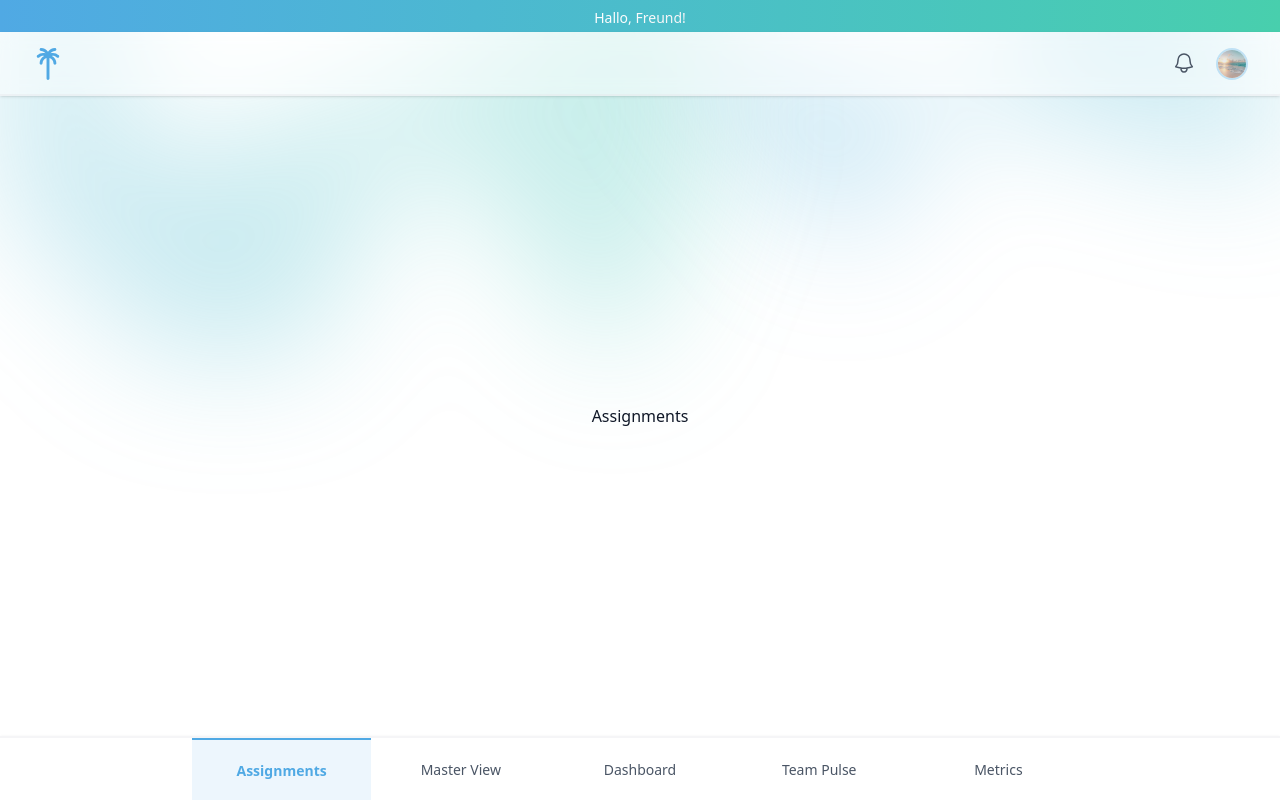
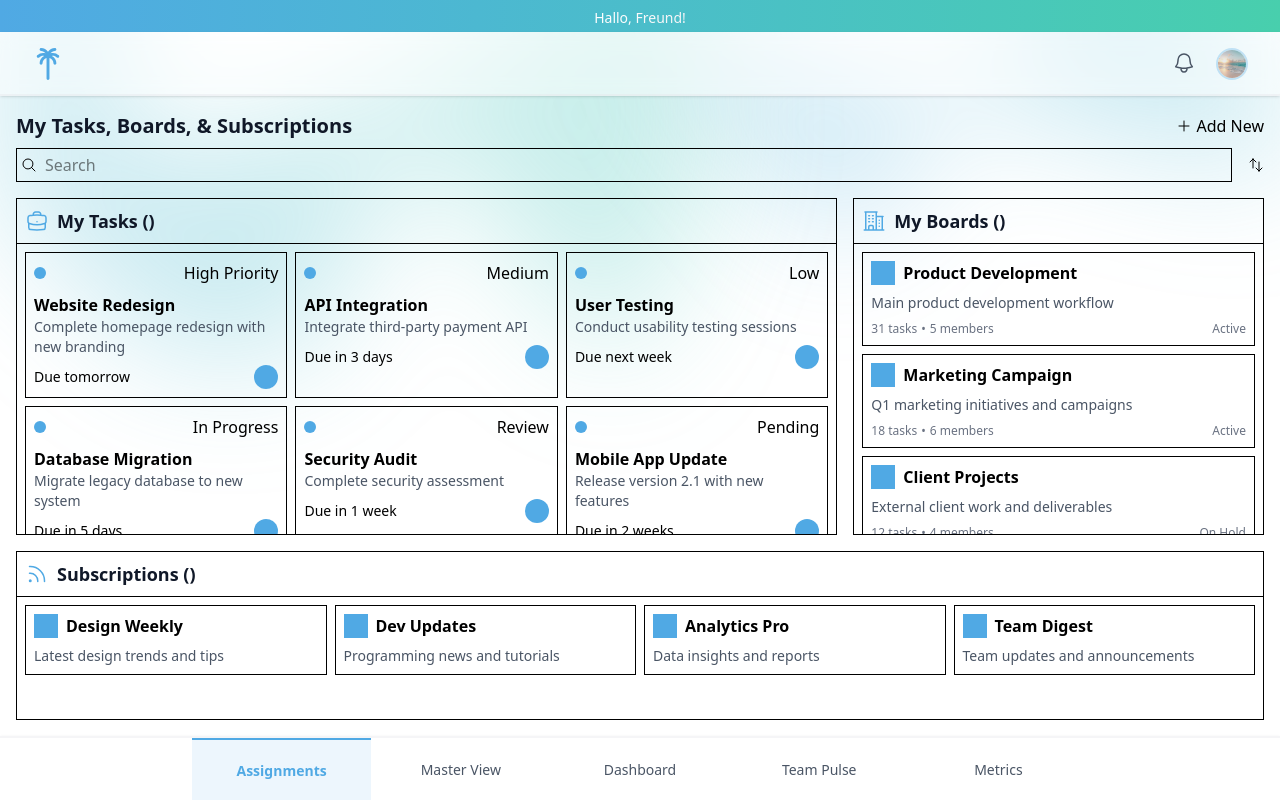
Before and after one commit to sunpetal/express-starter, a Vue app in the folder client/: page /assignments in a window 1280 px wide. Built offline with nearby package versions, Linux system fonts and the light colour scheme.

Commit message:
wireframe layout added

```diff
--- a/client/src/views/Assignments.vue
+++ b/client/src/views/Assignments.vue
@@ -1,5 +1,266 @@
-<script setup lang="ts"></script>
+<script setup lang="ts">
+import {
+  BriefcaseIcon,
+  BuildingOffice2Icon,
+  PlusIcon,
+  ArrowsUpDownIcon,
+  MagnifyingGlassIcon,
+  RssIcon,
+} from '@heroicons/vue/24/outline';
+
+export type TaskItem = {
+  status: string;
+  title: string;
+  description: string;
+  due: string;
+};
+
+export type BoardItem = {
+  title: string;
+  description: string;
+  tasks: string;
+  members: string;
+  status: string;
+};
+
+export type SubscriptionItem = {
+  title: string;
+  description: string;
+};
+
+const sections: {
+  key: 'tasks' | 'boards' | 'subscriptions';
+  title: string;
+  icon: any;
+  items: (TaskItem | BoardItem | SubscriptionItem)[];
+}[] = [
+  {
+    key: 'tasks',
+    title: 'My Tasks',
+    icon: BriefcaseIcon,
+    items: [
+      {
+        status: 'High Priority',
+        title: 'Website Redesign',
+        description: 'Complete homepage redesign with new branding',
+        due: 'Due tomorrow',
+      },
+      {
+        status: 'Medium',
+        title: 'API Integration',
+        description: 'Integrate third-party payment API',
+        due: 'Due in 3 days',
+      },
+      {
+        status: 'Low',
+        title: 'User Testing',
+        description: 'Conduct usability testing sessions',
+        due: 'Due next week',
+      },
+      {
+        status: 'In Progress',
+        title: 'Database Migration',
+        description: 'Migrate legacy database to new system',
+        due: 'Due in 5 days',
+      },
+      {
+        status: 'Review',
+        title: 'Security Audit',
+        description: 'Complete security assessment',
+        due: 'Due in 1 week',
+      },
+      {
+        status: 'Pending',
+        title: 'Mobile App Update',
+        description: 'Release version 2.1 with new features',
+        due: 'Due in 2 weeks',
+      },
+    ],
+  },
+  {
+    key: 'boards',
+    title: 'My Boards',
+    icon: BuildingOffice2Icon,
+    items: [
+      {
+        title: 'Product Development',
+        description: 'Main product development workflow',
+        tasks: '31 tasks',
+        members: '5 members',
+        status: 'Active',
+      },
+      {
+        title: 'Marketing Campaign',
+        description: 'Q1 marketing initiatives and campaigns',
+        tasks: '18 tasks',
+        members: '6 members',
+        status: 'Active',
+      },
+      {
+        title: 'Client Projects',
+        description: 'External client work and deliverables',
+        tasks: '12 tasks',
+        members: '4 members',
+        status: 'On Hold',
+      },
+      {
+        title: 'Bug Tracking',
+        description: 'Bug reports and issue resolution',
+        tasks: '31 tasks',
+        members: '5 members',
+        status: 'Active',
+      },
+      {
+        title: 'Research & Development',
+        description: 'Innovation and research projects',
+        tasks: '9 tasks',
+        members: '3 members',
+        status: 'Planning',
+      },
+      {
+        title: 'HR & Operations',
+        description: 'Human resources and operational tasks',
+        tasks: '15 tasks',
+        members: '7 members',
+        status: 'Active',
+      },
+    ],
+  },
+  {
+    key: 'subscriptions',
+    title: 'My Subscriptions',
+    icon: RssIcon,
+    items: [
+      { title: 'Design Weekly', description: 'Latest design trends and tips' },
+      { title: 'Dev Updates', description: 'Programming news and tutorials' },
+      { title: 'Analytics Pro', description: 'Data insights and reports' },
+      { title: 'Team Digest', description: 'Team updates and announcements' },
+    ],
+  },
+];
+</script>
 
 <template>
-  <p class="p-4 text-gray-900 dark:text-white flex items-center justify-center">Assignments</p>
+  <div class="w-full h-full flex flex-col p-4" role="main">
+    <!-- SEARCH & FILTER AREA -->
+    <div class="flex flex-col gap-2 flex-shrink-0">
+      <div class="inline-flex items-center justify-between">
+        <h2 class="text-xl font-semibold text-gray-900 dark:text-white">My Tasks, Boards, & Subscriptions</h2>
+        <button type="button" class="inline-flex gap-1 items-center">
+          <PlusIcon class="h-4 w-4" aria-hidden="true" />
+          Add New
+        </button>
+      </div>
+      <div class="inline-flex gap-4 items-center">
+        <div class="inline-flex gap-2 p-1 items-center w-full border">
+          <MagnifyingGlassIcon class="h-4 w-4" aria-hidden="true" />
+          <input type="search" name="search" aria-label="Search" placeholder="Search" />
+        </div>
+        <button type="button" class="">
+          <ArrowsUpDownIcon class="h-4 w-4" />
+        </button>
+      </div>
+    </div>
+
+    <!-- MAIN CONTENT -->
+    <div class="flex-1 flex flex-col gap-4 overflow-hidden mt-4 min-h-0">
+      <!-- TOP 2/3: TASKS + BOARDS -->
+      <div class="flex gap-4 overflow-hidden basis-2/3">
+        <template v-for="(section, i) in sections.slice(0, 2)" :key="section.key">
+          <div
+            :class="['flex flex-col border overflow-hidden', i === 0 ? 'basis-2/3' : 'basis-1/3']"
+          >
+            <div class="flex items-center gap-2 p-2 border-b">
+              <component :is="section.icon" class="h-6 w-6 text-[#50A9E4] dark:text-[#48CFAD]" />
+              <h2 class="text-lg font-semibold text-gray-900 dark:text-white">
+                {{ section.title }} <span>()</span>
+              </h2>
+            </div>
+            <div class="flex-1 overflow-y-auto p-2">
+              <template v-if="section.key === 'tasks'">
+                <div
+                  class="grid grid-cols-1 md:grid-cols-1 lg:grid-cols-2 xl:grid-cols-3 2xl:grid-cols-4 gap-2"
+                >
+                  <a
+                    v-for="task in section.items as TaskItem[]"
+                    :key="task.title"
+                    href="#"
+                    class="border p-2 space-y-2"
+                  >
+                    <div class="flex items-center justify-between">
+                      <div
+                        class="rounded-full h-3 w-3 flex-shrink-0 bg-[#50A9E4] dark:bg-[#48CFAD]"
+                      />
+                      <p>{{ task.status }}</p>
+                    </div>
+                    <div>
+                      <p class="font-semibold">{{ task.title }}</p>
+                      <p class="text-sm text-gray-600">{{ task.description }}</p>
+                    </div>
+                    <div class="flex items-center justify-between">
+                      <p class="text-sm">{{ task.due }}</p>
+                      <div
+                        class="rounded-full h-6 w-6 flex-shrink-0 bg-[#50A9E4] dark:bg-[#48CFAD]"
+                      />
+                    </div>
+                  </a>
+                </div>
+              </template>
+              <template v-else>
+                <div class="grid grid-cols-1 gap-2">
+                  <a
+                    v-for="board in section.items as BoardItem[]"
+                    :key="board.title"
+                    href="#"
+                    class="border p-2 space-y-2"
+                  >
+                    <div class="flex items-center gap-2">
+                      <div class="h-6 w-6 flex-shrink-0 bg-[#50A9E4] dark:bg-[#48CFAD]" />
+                      <p class="font-semibold">{{ board.title }}</p>
+                    </div>
+                    <p class="text-sm text-gray-600">{{ board.description }}</p>
+                    <div class="flex items-center justify-between text-xs text-gray-500">
+                      <div class="flex gap-1">
+                        <p>{{ board.tasks }}</p>
+                        <span>•</span>
+                        <p>{{ board.members }}</p>
+                      </div>
+                      <p>{{ board.status }}</p>
+                    </div>
+                  </a>
+                </div>
+              </template>
+            </div>
+          </div>
+        </template>
+      </div>
+
+      <!-- BOTTOM 1/3: SUBSCRIPTIONS -->
+      <div class="flex flex-col border overflow-hidden basis-1/3">
+        <div class="flex items-center gap-2 p-2 border-b">
+          <RssIcon class="h-6 w-6 text-[#50A9E4] dark:text-[#48CFAD]" />
+          <h2 class="text-lg font-semibold text-gray-900 dark:text-white">
+            Subscriptions <span>()</span>
+          </h2>
+        </div>
+        <div class="flex-1 overflow-y-auto p-2">
+          <div class="grid grid-cols-1 sm:grid-cols-2 lg:grid-cols-4 2xl:grid-cols-6 gap-2">
+            <a
+              v-for="sub in sections.find((s) => s.key === 'subscriptions')
+                ?.items as SubscriptionItem[]"
+              :key="sub.title"
+              href="#"
+              class="border p-2 space-y-2"
+            >
+              <div class="flex items-center gap-2">
+                <div class="h-6 w-6 flex-shrink-0 bg-[#50A9E4] dark:bg-[#48CFAD]" />
+                <p class="font-semibold">{{ sub.title }}</p>
+              </div>
+              <p class="text-sm text-gray-600">{{ sub.description }}</p>
+            </a>
+          </div>
+        </div>
+      </div>
+    </div>
+  </div>
 </template>
--- a/client/src/views/MasterViewLR.vue
+++ b/client/src/views/MasterViewLR.vue
@@ -140,22 +140,22 @@ const sections: {
 </script>
 
 <template>
-  <div class="p-4 w-full h-full flex flex-col lg:pb-4" role="main">
+  <div class="p-4 w-full h-full flex flex-col overflow-hidden lg:pb-4" role="main">
     <!-- SEARCH & FILTER AREA -->
-    <div class="flex flex-col border flex-shrink-0">
-      <div class="inline-flex items-center justify-between border">
-        <h2 class="text-xl font-semibold text-gray-900 dark:text-white">Tasks & Boards</h2>
-        <button type="button" class="inline-flex items-center border">
+    <div class="flex flex-col gap-2 flex-shrink-0">
+      <div class="inline-flex items-center justify-between">
+        <h2 class="text-xl font-semibold text-gray-900 dark:text-white">All Tasks & Boards</h2>
+        <button type="button" class="inline-flex gap-1 items-center">
           <PlusIcon class="h-4 w-4" aria-hidden="true" />
           Add New
         </button>
       </div>
-      <div class="inline-flex items-center border">
-        <div class="inline-flex items-center w-full">
+      <div class="inline-flex gap-4 items-center">
+        <div class="inline-flex gap-2 p-1 items-center w-full border">
           <MagnifyingGlassIcon class="h-4 w-4" aria-hidden="true" />
           <input type="search" name="search" aria-label="Search" placeholder="Search" />
         </div>
-        <button type="button">
+        <button type="button" class="">
           <ArrowsUpDownIcon class="h-4 w-4" />
         </button>
       </div>
@@ -163,7 +163,7 @@ const sections: {
         <button
           type="button"
           @click="toggleFilter('tasks')"
-          :class="activeFilters.includes('tasks') ? 'border bg-blue-100' : 'border opacity-50'"
+          :class="activeFilters.includes('tasks') ? 'border bg-gray-100' : 'border opacity-50'"
           class="px-2 py-1"
         >
           Tasks
@@ -171,7 +171,7 @@ const sections: {
         <button
           type="button"
           @click="toggleFilter('boards')"
-          :class="activeFilters.includes('boards') ? 'border bg-blue-100' : 'border opacity-50'"
+          :class="activeFilters.includes('boards') ? 'border bg-gray-100' : 'border opacity-50'"
           class="px-2 py-1"
         >
           Boards
@@ -179,12 +179,19 @@ const sections: {
       </div>
     </div>
 
-    <!-- TASKS & BOARDS AREA (now flex-row!) -->
-    <div class="flex-1 flex flex-row gap-4 mt-4">
+    <!-- TASKS & BOARDS AREA -->
+    <div class="flex-1 flex flex-row gap-4 mt-4 overflow-hidden">
       <template v-for="section in sections" :key="section.key">
         <div
           v-if="activeFilters.includes(section.key)"
-          class="flex-1 flex flex-col border overflow-hidden"
+          :class="[
+            'flex flex-col border overflow-hidden transition-all duration-300 ease-in-out',
+            activeFilters.length === 1
+              ? 'basis-full'
+              : section.key === 'tasks'
+                ? 'basis-2/3'
+                : 'basis-1/3',
+          ]"
         >
           <div class="flex items-center gap-2 p-2 border-b">
             <component :is="section.icon" class="h-8 w-8 text-[#50A9E4] dark:text-[#48CFAD]" />
@@ -194,7 +201,15 @@ const sections: {
             </h2>
           </div>
           <div class="flex-1 overflow-y-auto p-2">
-            <div class="border grid grid-cols-1 sm:grid-cols-2 gap-2" role="list">
+            <div
+              :class="[
+                'gap-2 grid',
+                section.key === 'tasks'
+                  ? 'grid-cols-1 md:grid-cols-1 lg:grid-cols-2 xl:grid-cols-3 2xl:grid-cols-4'
+                  : 'grid-cols-1',
+              ]"
+              role="list"
+            >
               <template v-if="section.key === 'tasks'">
                 <a
                   v-for="item in section.items"
@@ -282,4 +297,10 @@ const sections: {
     transform: translateY(0);
   }
 }
+html,
+body,
+#app {
+  height: 100%;
+  overflow: hidden;
+}
 </style>
```
